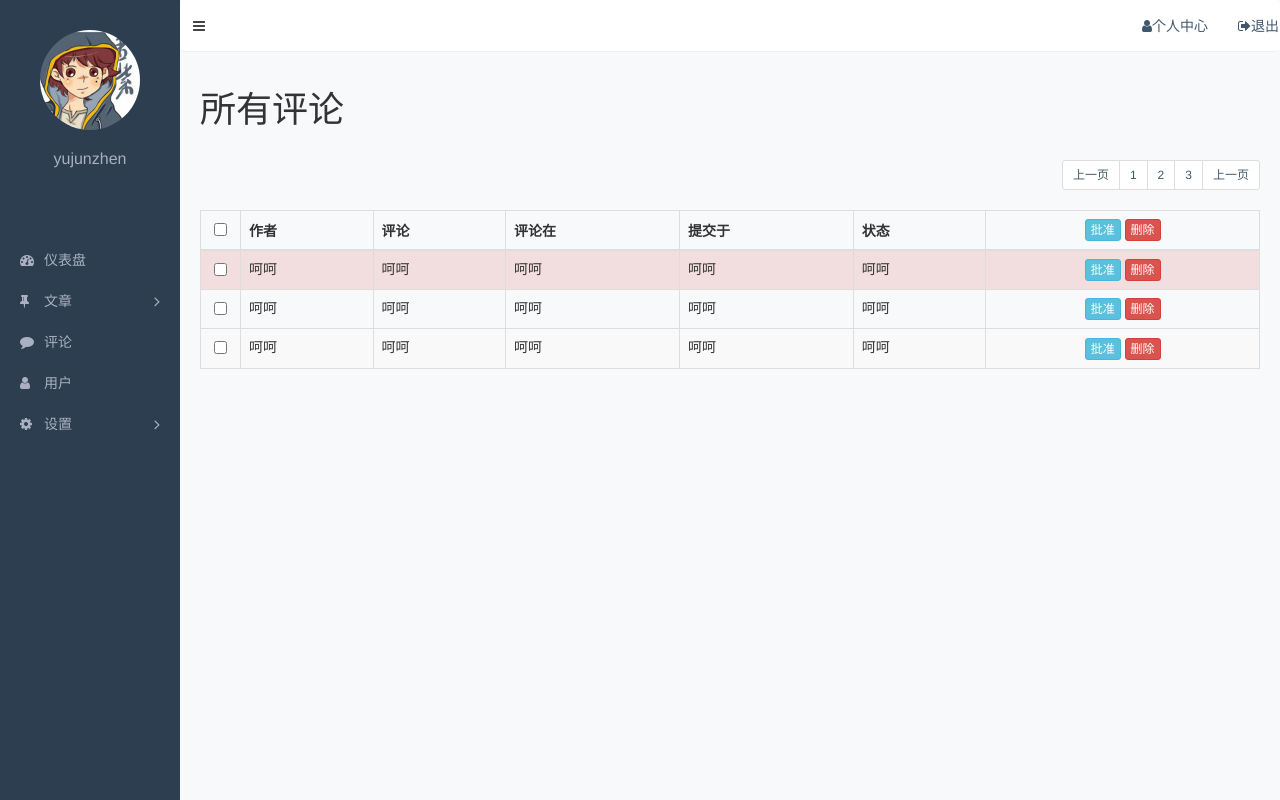
After one commit to aeflons/PHP, a PHP site: page /admin/comments.html in a window 1280 px wide. The commit adds this page. Run offline with PHP 8.4, Linux system fonts and the light colour scheme.

Commit message:
no message

```diff
--- /dev/null
+++ b/baixiu-dev/admin/comments.html
@@ -0,0 +1,141 @@
+<!DOCTYPE html>
+<html lang="en">
+<head>
+    <meta charset="UTF-8">
+    <title>评论</title>
+    <link rel="stylesheet" href="../assets/vendors/bootstrap/css/bootstrap.css">
+    <link rel="stylesheet" href="../assets/vendors/font-awesome/css/font-awesome.css">
+    <link rel="stylesheet" href="../assets/vendors/nprogress/nprogress.css">
+    <link rel="stylesheet" href="../assets/css/admin.css">
+    <script src="../assets/vendors/nprogress/nprogress.js"></script>
+</head>
+<body>
+<script>Nprogress.start()</script>
+<div class="main">
+    <nav class="navbar">
+        <button class="btn btn-default navbar-btn fa fa-bars"></button>
+        <ul class="nav navbar-nav navbar-right">
+            <li><a href="profile.html"><i class="fa fa-user"></i>个人中心</a></li>
+            <li><a href="login.html"><i class="fa fa-sign-out"></i>退出</a></li>
+        </ul>
+    </nav>
+    <div class="container-fluid">
+        <div class="panel-title">
+            <h1>所有评论</h1>
+        </div>
+        <div class="pages">
+            <ul class=" pagination-sm pagination pull-right  ">
+                <li><a href="#">上一页</a></li>
+                <li><a href="#">1</a></li>
+                <li><a href="#">2</a></li>
+                <li><a href="#">3</a></li>
+                <li><a href="#">上一页</a></li>
+
+
+            </ul>
+        </div>
+        <div>
+            <table class="table table-striped table-bordered table-hover">
+                <thead>
+                <tr>
+                    <th class="text-center" width="40"><input type="checkbox"></th>
+                    <th>作者</th>
+                    <th>评论</th>
+                    <th>评论在</th>
+                    <th>提交于</th>
+                    <th>状态</th>
+                    <th class="text-center">
+                        <a href="" class="btn btn-info btn-xs">批准</a>
+                        <a href="" class="btn btn-danger btn-xs">删除</a>
+                    </th>
+
+                </tr>
+                </thead>
+                <tbody>
+                <tr class="danger">
+                    <td class="text-center"><input type="checkbox"></td>
+                    <td>呵呵</td>
+                    <td>呵呵</td>
+                    <td>呵呵</td>
+                    <td>呵呵</td>
+                    <td>呵呵</td>
+                    <td class="text-center">
+                    <a href="" class="btn btn-info btn-xs">批准</a>
+                    <a href="" class="btn btn-danger btn-xs">删除</a>
+                    </td>
+                </tr>
+                <tr>
+                    <td class="text-center"><input type="checkbox"></td>
+                    <td>呵呵</td>
+                    <td>呵呵</td>
+                    <td>呵呵</td>
+                    <td>呵呵</td>
+                    <td>呵呵</td>
+                    <td class="text-center">
+                        <a href="" class="btn btn-info btn-xs">批准</a>
+                        <a href="" class="btn btn-danger btn-xs">删除</a>
+                    </td>
+                </tr>
+                <tr >
+                    <td class="text-center"><input type="checkbox"></td>
+                    <td>呵呵</td>
+                    <td>呵呵</td>
+                    <td>呵呵</td>
+                    <td>呵呵</td>
+                    <td>呵呵</td>
+                    <td class="text-center">
+                        <a href="" class="btn btn-info btn-xs">批准</a>
+                        <a href="" class="btn btn-danger btn-xs">删除</a>
+                    </td>
+                </tr>
+                </tbody>
+
+            </table>
+        </div>
+    </div>
+</div>
+<div class="aside">
+    <div class="profile">
+        <img class="avatar" src="../assets/uploads/avatar.jpg">
+        <h3 class="name text-center">yujunzhen</h3>
+    </div>
+    <ul class="nav">
+        <li class="active">
+            <a href="index.html"><i class="fa fa-dashboard"></i>仪表盘</a>
+        </li>
+
+        <li>
+            <a  href="#menu-posts" class="collapsed" data-toggle="collapse">
+                <i class="fa fa-thumb-tack"></i>文章<i class="fa fa-angle-right"></i>
+            </a>
+            <ul id="menu-posts" class="collapse">
+                <li><a href="">所有文章</a> </li>
+                <li><a href="">写文章</a> </li>
+                <li><a href="">分类目录</a> </li>
+            </ul>
+        </li>
+        <li>
+            <a href="#"><i class="fa fa-comment"></i>评论</a>
+        </li>
+        <li>
+            <a href="#"><i class="fa fa-user"></i>用户</a>
+        </li>
+        <li>
+            <a  href="#menu-setting" class="collapsed" data-toggle="collapse">
+                <i class="fa fa-cog"></i>设置<i class="fa fa-angle-right"></i>
+
+            </a>
+            <ul id="menu-setting" class="collapse">
+                <li><a href="">导航菜单</a> </li>
+                <li><a href="">图片轮播</a> </li>
+                <li><a href="">网站设置</a> </li>
+            </ul>
+        </li>
+
+    </ul>
+</div>
+<script src="../assets/vendors/jquery/jquery.js"></script>
+<script src="../assets/vendors/bootstrap/js/bootstrap.js"></script>
+<script>NProgress.done()</script>
+</body>
+</html>
--- a/baixiu-dev/assets/css/admin.css
+++ b/baixiu-dev/assets/css/admin.css
@@ -165,3 +165,7 @@ body {
     box-shadow: 0 1px 5px #ccc;
 
 }
+.a{
+
+    border: 2px solid #ff2222;
+}
```
